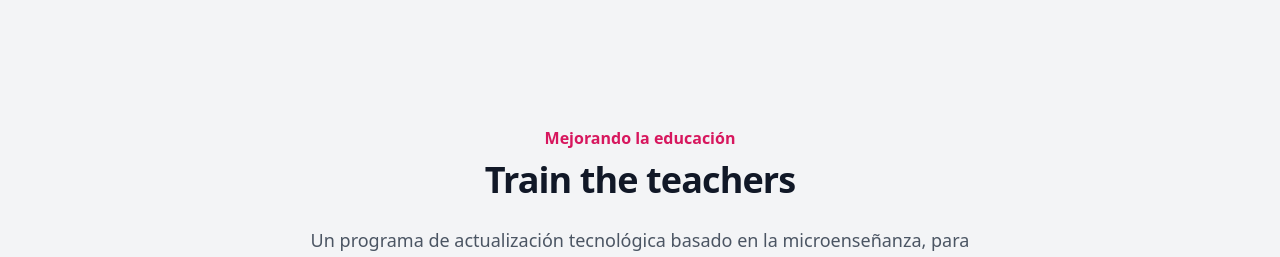
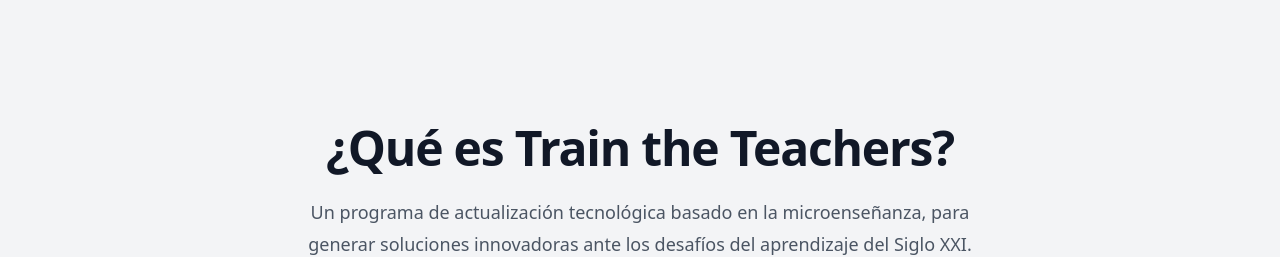
Before and after one commit to Avzolem/traintheteachers, a Next.js app: page / in a window 1280 px wide. Shown: the part 1280-1537 px from the top of the page. Built offline with nearby package versions, Linux system fonts and the light colour scheme.

Commit message:
¿Qué es 3t?

```diff
--- a/pages/index.js
+++ b/pages/index.js
@@ -335,11 +335,8 @@ export default function Example() {
         <div id="features" className="mt-32 sm:mt-56">
           <div className="mx-auto max-w-7xl px-6 lg:px-8">
             <div className="mx-auto max-w-2xl sm:text-center">
-              <h2 className="text-base font-semibold leading-7 text-primary">
-                Mejorando la educación
-              </h2>
-              <p className="mt-2 text-3xl font-bold tracking-tight text-gray-900 sm:text-4xl">
-                Train the teachers
+              <p className="mt-2 text-3xl font-semibold tracking-tight text-gray-900 sm:text-5xl">
+                ¿Qué es Train the Teachers?
               </p>
               <p className="mt-6 text-lg leading-8 text-gray-600">
                 Un programa de actualización tecnológica basado en la
```
